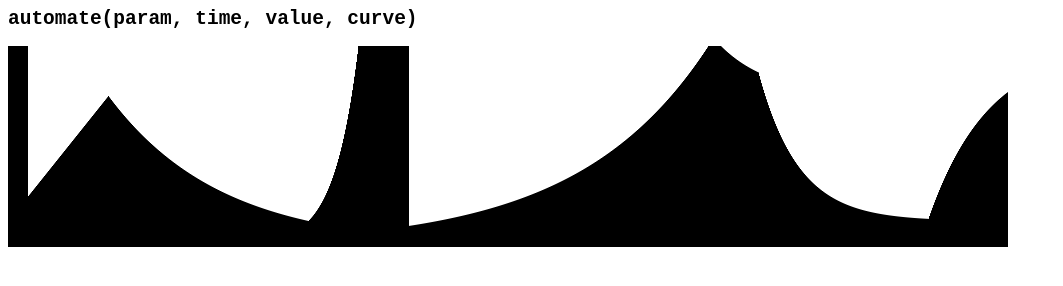
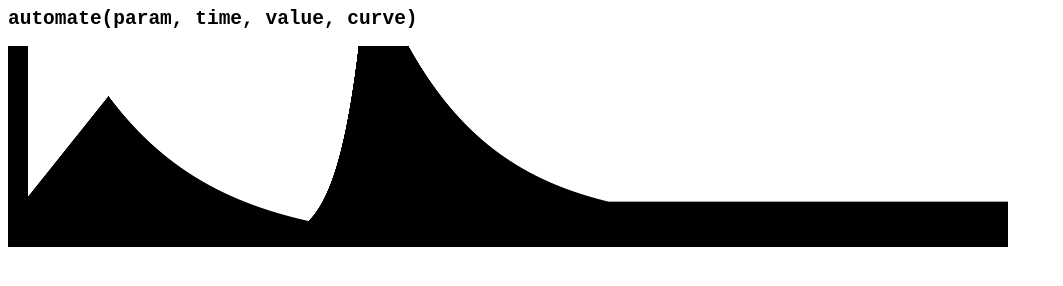
Before and after one commit to darkdoon/audio-object, a website: page index.html in a window 1280 px wide. Shown: the whole page, without its empty margins (0-1063 px from the left). Drawn offline with Linux system fonts and the light colour scheme.

Commit message:
Adds truncateParamEvents()

```diff
--- a/index.html
+++ b/index.html
@@ -73,14 +73,16 @@
 	// When target is followed by a linear or exponential
 	// event, it behaves like a step event.
 	AudioObject.automate2(gainParam, 4, 0.1, "target", 1);
-	AudioObject.automate2(gainParam, 7, 1, "exponential");
+	AudioObject.automate2(gainParam, 7, 1, "target", 3);
 
 	setTimeout(function() {
-		var value = AudioObject.valueAtTime(gainParam, 6);
-		AudioObject.automate2(gainParam, 6, value, "exponential");
-		AudioObject.automate2(gainParam, 7.125, 0.75, "target", 0.5);
-		AudioObject.automate2(gainParam, 7.5, 0.125, "target", 0.4);
-		AudioObject.automate2(gainParam, 9.2, 1, "target", 0.6);
+//		var value = AudioObject.valueAtTime(gainParam, 6);
+//		AudioObject.automate2(gainParam, 6, value, "exponential");
+//		AudioObject.automate2(gainParam, 7.125, 0.75, "target", 0.5);
+//		AudioObject.automate2(gainParam, 7.5, 0.125, "target", 0.4);
+//		AudioObject.automate2(gainParam, 9.2, 1, "target", 0.6);
+
+		AudioObject.truncate(gainParam, 6);
 	}, 5000);
 
 	triggerRender();
--- a/js/audio-object.js
+++ b/js/audio-object.js
@@ -224,6 +224,46 @@
 		}
 
 		return events;
+	}
+
+	function truncateParamEvents(param, events, time) {
+		var n = events.length;
+
+		while (events[--n] && events[n][0] >= time);
+
+		var event = events[n + 1];
+
+		if (!event) { return; }
+
+		param.cancelScheduledValues(time);
+
+		if (event[0] === time) {
+			events.splice(n + 1);
+
+			// Reschedule lopped curve
+			if (curve === "linear" || curve === "exponential") {
+				automateParamEvents(param, events, time, event[1], event[2], event[3]);
+			}
+
+			return;
+		}
+
+		if (event[0] > time) {
+			var curve = event[2];
+			var value = getEventsValueAtTime(events, time);
+
+			events.splice(n + 1);
+
+			// Schedule intermediate point on the curve
+			if (curve === "linear" || curve === "exponential") {
+				automateParamEvents(param, events, time, value, curve);
+			}
+			else if (events[n] && events[n][2] === "target") {
+				automateParamEvents(param, events, time, value, "step");
+			}
+
+			return;
+		}
 	}
 
 	function automateParamEvents(param, events, time, value, curve, duration) {
@@ -529,42 +569,10 @@
 
 	AudioObject.truncate = function(param, time) {
 		var events = paramMap.get(param);
-		var n = events.length;
 
 		if (!events) { return; }
 
-		while (events[--n] && events[n][0] >= time);
-
-		var event = events[n + 1];
-
-		if (!event) { return; }
-
-		param.cancelScheduledValues(time);
-		events.splice(n + 1);
-
-		if (event[0] === time) {
-			// Reschedule lopped curve
-			if (curve === "linear" || curve === "exponential") {
-				automateParamEvents(param, events, time, event[1], event[2], event[3]);
-			}
-
-			return;
-		}
-
-		if (event[0] > time) {
-			var curve = event[2];
-			var value = getEventsValueAtTime(events, time);
-
-			// Schedule intermediate point on the curve
-			if (curve === "linear" || curve === "exponential") {
-				automateParamEvents(param, events, time, value, curve);
-			}
-			else if (events[n] && events[n][2] === "target") {
-				automateParamEvents(param, events, time, value, "step");
-			}
-
-			return;
-		}
+		truncateParamEvents(param, events, time);
 	};
 
 	AudioObject.automate2 = automateParam;
```
